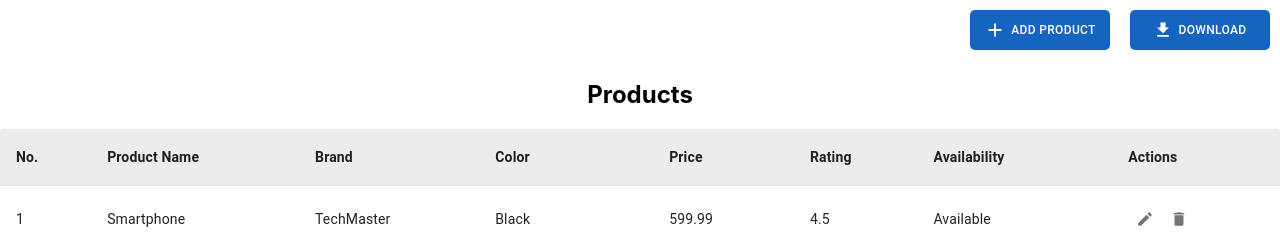
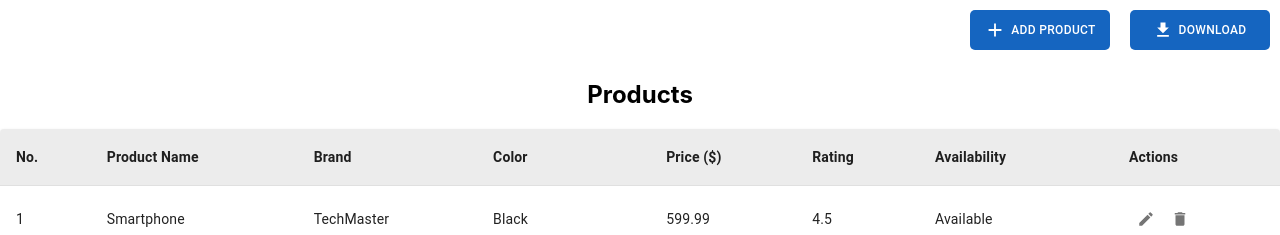
Before and after one commit to ponbalaji2001/CRUD_Operations_on_Table_with_Excel_Export-React, a React (Create React App) app: page / in a window 1280 px wide. Shown: the top 235 px of the page. Built offline with nearby package versions, Linux system fonts and the light colour scheme.

Commit message:
new update

```diff
--- a/src/productTable.js
+++ b/src/productTable.js
@@ -205,7 +205,7 @@ const handleDownload = () => {
             <TableCell align="left" className='column-val'>Product Name</TableCell>
             <TableCell align="left" className='column-val'>Brand</TableCell>
             <TableCell align="left" className='column-val'>Color</TableCell>
-            <TableCell align="left" className='column-val'>Price</TableCell>
+            <TableCell align="left" className='column-val'>Price ($)</TableCell>
             <TableCell align="left" className='column-val'>Rating</TableCell>
             <TableCell align="left" className='column-val'>Availability</TableCell>
             <TableCell align="left" className='column-val'>Actions</TableCell>
```
